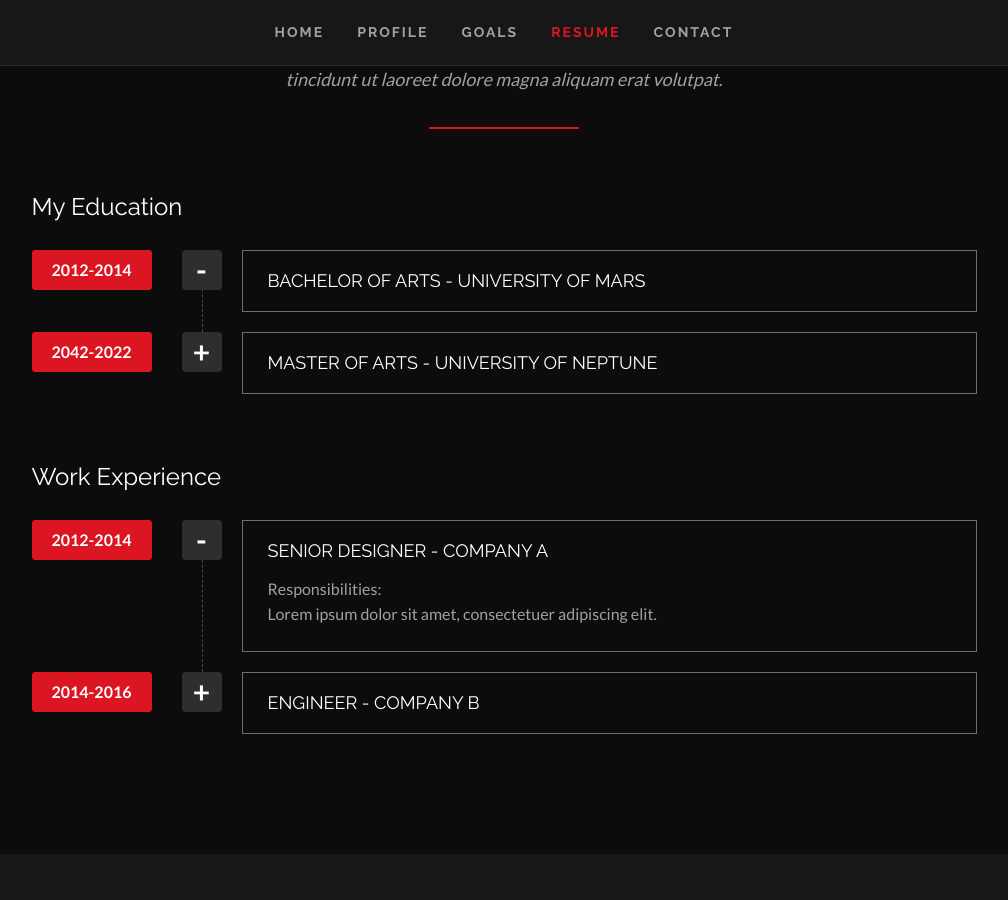
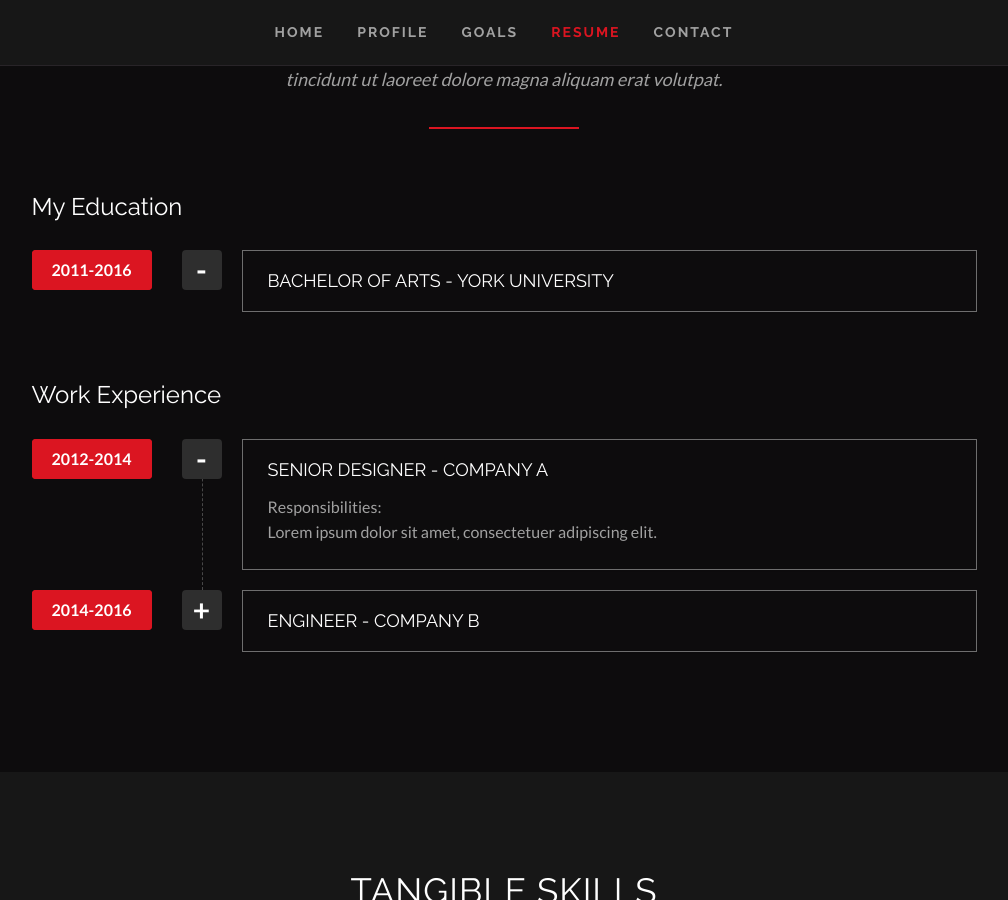
Before and after one commit to clearcareer/AhmadKhan, a Jekyll site: the page built from index.html, in a window 1280 px wide and 900 px high, scrolled down 2412 px. Shown: the whole window, without its empty margins (136-1144 px from the left). Built offline with Jekyll 4.4.1, drawn with Linux system fonts in a browser that asks for light colours; some web fonts are replaced.

Commit message:
Updated '/index.html' via CloudCannon

```diff
--- a/index.html
+++ b/index.html
@@ -23,14 +23,9 @@
     description: 'Lorem ipsum dolor sit amet, consectetuer adipiscing elit, sed diam nonummy nibh euismod tincidunt ut laoreet dolore magna aliquam erat volutpat.'
 education:
   - number: 1
-    years: 2012-2014
+    years: 2011-2016
     degree: Bachelor of Arts
-    institution: University of Mars
-    description: 'Lorem ipsum dolor sit amet, consectetuer adipiscing elit.'
-  - number: 2
-    years: 2042-2022
-    degree: Master of Arts
-    institution: University of Neptune
+    institution: York University
     description: 'Lorem ipsum dolor sit amet, consectetuer adipiscing elit.'
 work_experience:
   - number: 1
```
Also changed, not shown: other parts of index.html (+2 -2 lines).
